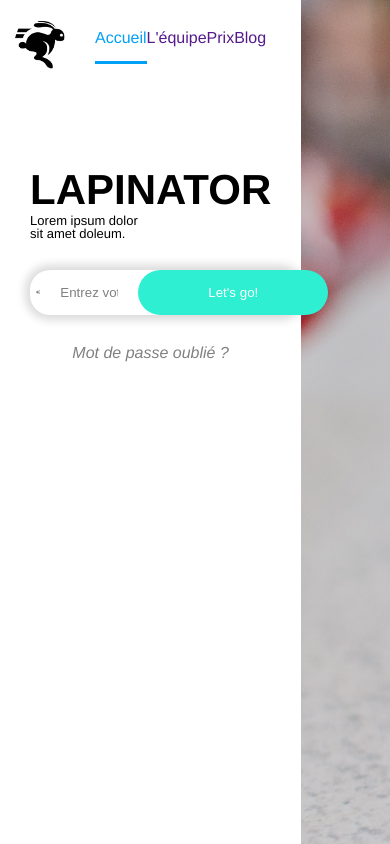
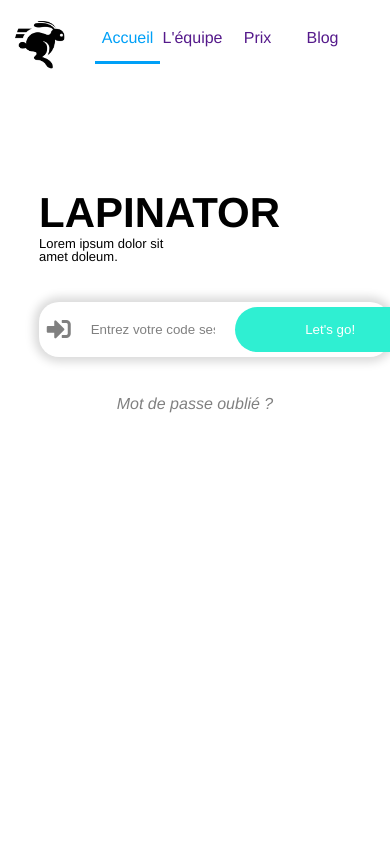
Before and after one commit to Kwoak/Lapinator, a plain HTML site: page index.html in a window 390 px wide. Drawn offline with Linux system fonts and the light colour scheme.

Commit message:
Passage css en scss

```diff
--- a/css/main.css
+++ b/css/main.css
@@ -38,7 +38,6 @@ html, body {
 	align-items: center;
 	justify-content: space-around;
 	margin: 0px 5px 5px 15px;
-
 }
 
 .navbar {
@@ -58,7 +57,7 @@ html, body {
 	padding-bottom: 15px;
 }
 
-#a_active {
+#a-active {
 	color: #00a0f7;
 	text-decoration: none;
 }
@@ -78,8 +77,11 @@ html, body {
 	color: #00a0f7;
 	flex: 1;
 	margin: 0;
-	list-style-type: none;
 	justify-content: center;
+}
+
+.icon {
+	display: none;
 }
 
 .text-title {
@@ -121,16 +123,15 @@ html, body {
   justify-content: flex-start;
   align-items: center;
   align-content: stretch;
-  border-radius: 29px;
+  border-radius: 35px;
   width: 110%;
 }
 
 
-.svg {
+.fa-sign-in-alt {
 	padding-left: 2%;
 	z-index: 2;
-	height: 8%;
-	width: 8%;
+	font-size: 24px;
 	color: grey;
 }
 
@@ -138,9 +139,9 @@ html, body {
 .input {
 	width: 110%;
 	z-index: 1;
-	border-radius: 29px;
+	border-radius: 35px;
 	border: none;
-	padding: 10px 20px 10px 20px;
+	padding: 20px 20px 20px 20px;
 }
 
 ::placeholder {
@@ -176,3 +177,89 @@ button {
 	text-decoration: none;
 	color: grey;
 }
+
+
+/*
+  ##Device = Desktops
+  ##Screen = 1281px to higher resolution desktops
+*/
+@media (min-width: 1281px) {
+
+  //CSS
+
+}
+
+
+
+
+
+
+/*
+  ##Device = Laptops, Desktops
+  ##Screen = B/w 1025px to 1280px
+*/
+@media (min-width: 769px) and (max-width: 1280px) {
+
+
+}
+
+
+
+
+
+/*
+  ##Device = Tablets, Ipads (portrait)
+  ##Screen = B/w 768px to 1024px
+*/
+@media (min-width: 481px) and (max-width: 768px) {
+
+  .right-panel {
+  	display: none;
+  }
+
+
+}
+
+
+
+
+
+
+
+/*
+  ##Device = Most of the Smartphones Mobiles (Portrait)
+  ##Screen = B/w 320px to 479px
+*/
+@media (max-width: 480px) {
+
+  .right-panel {
+  	display: none;
+  }
+
+  .navbar.responsive {
+  	position: relative;
+  }
+
+  .navbar.responsive a.icon {
+    position: absolute;
+    right: 0;
+    top: 0;
+  }
+
+  .navbar.responsive a {
+    float: none;
+    display: block;
+    text-align: left;
+  }
+
+  .navbar {
+  	display: none;
+  }
+
+
+  .flex-container a.icon {
+    display: block;
+    color: grey;
+  }
+
+}
--- /dev/null
+++ b/css/style.scss
@@ -0,0 +1,180 @@
+html,
+body {
+    height: 100%;
+    overflow-y: hidden;
+    font-family: helvetica;
+    #conteneur {
+        display: flex;
+        height: 100%;
+        .left-panel {
+            flex: 2;
+            background-color: white;
+            z-index: 1;
+            .flex-container {
+                display: flex;
+                align-items: center;
+                justify-content: space-around;
+                margin: 0px 5px 5px 15px;
+                .logo {
+                    width: 50px;
+                    height: 50px;
+                }
+                .navbar {
+                    display: flex;
+                    padding: 20px;
+                    flex: 4;
+                    margin: 10px;
+                    .menu-active {
+                        display: flex;
+                        color: #00a0f7;
+                        flex: 1;
+                        margin: 0;
+                        justify-content: center;
+                        border-bottom: 3px solid #00a0f7;
+                        padding-bottom: 15px;
+                        #a-active {
+                            color: #00a0f7;
+                            text-decoration: none;
+                        }
+                    }
+                    .menu-item {
+                        display: flex;
+                        text-decoration: none;
+                        color: #00a0f7;
+                        flex: 1;
+                        margin: 0;
+                        justify-content: center;
+                        #a {
+                            text-decoration: none;
+                        }
+                    }
+                    .icon {
+                        display: none;
+                    }
+                }
+            }
+            .text-title {
+                display: flex;
+                flex-direction: column;
+                text-align: left;
+                margin: 25% 50% 10% 10%;
+                .titre {
+                    font-weight: bold;
+                    font-size: 42px;
+                    margin: 0% 0% 2% 0%;
+                }
+                .paragraphe {
+                    font-size: 13px;
+                }
+            }
+            .form {
+                margin-left: 10%;
+                width: 90%;
+                box-sizing: border-box;
+                border: none;
+                border-radius: 20px;
+                box-shadow: 0px 0px 10px 5px #DADADA;
+                color: #A4A4A4;
+                font-size: 16px;
+                background-color: white;
+                .container-form {
+                    display: flex;
+                    flex-direction: row;
+                    justify-content: flex-start;
+                    align-items: center;
+                    align-content: stretch;
+                    border-radius: 35px;
+                    width: 110%;
+                    .fa-sign-in-alt {
+                        padding-left: 2%;
+                        z-index: 2;
+                        font-size: 24px;
+                        color: grey;
+                    }
+                    .input {
+                        width: 110%;
+                        z-index: 1;
+                        border-radius: 35px;
+                        border: none;
+                        padding: 20px 20px 20px 20px;
+                        &::placeholder {
+                            color: grey;
+                        }
+                    }
+                    button {
+                        z-index: 2;
+                        border-radius: 29px;
+                        border: none;
+                        background-color: #2fefd2;
+                        padding: 15px 70px 15px 70px;
+                        cursor: pointer;
+                        white-space: nowrap;
+                        text-align: center;
+                        #a_button {
+                            text-decoration: none;
+                            color: white;
+                        }
+                    }
+                }
+            }
+            .mdp {
+                display: flex;
+                flex-direction: column;
+                text-align: center;
+                margin: 10% 0% 0% 0%;
+                font-style: italic;
+                #mdp {
+                    text-decoration: none;
+                    color: grey;
+                }
+            }
+        }
+        .right-panel {
+            flex: 3;
+            background-image: url("../img/lapinator.jpg");
+            background-size: cover;
+        }
+    }
+}
+
+/*
+  ##Device = Desktops
+  ##Screen = 1281px to higher resolution desktops
+*/
+
+@media (min-width: 1281px) {
+    //CSS
+}
+
+/*
+  ##Device = Laptops, Desktops
+  ##Screen = B/w 1025px to 1280px
+*/
+
+@media (min-width: 769px) and (max-width: 1280px) {}
+
+/*
+  ##Device = Tablets, Ipads (portrait)
+  ##Screen = B/w 768px to 1024px
+*/
+
+@media (min-width: 481px) and (max-width: 768px) {
+    .right-panel {
+        display: none;
+    }
+}
+
+/*
+  ##Device = Most of the Smartphones Mobiles (Portrait)
+  ##Screen = B/w 320px to 479px
+*/
+
+@media (max-width: 480px) {
+    .right-panel {
+        display: none;
+    }
+
+    .left-panel {
+
+    }
+}
--- a/index.html
+++ b/index.html
@@ -1,9 +1,13 @@
 <!DOCTYPE html>
 <html>
+
 <head>
 	<meta charset="utf-8">
 	<link rel="stylesheet" type="text/css" href="css/reset.css">
-  		<link rel="stylesheet" type="text/css" href="css/main.css">
+	<link rel="stylesheet" type="text/css" href="css/style.css">
+	<link rel="stylesheet" href="https://use.fontawesome.com/releases/v5.4.1/css/all.css" integrity="sha384-5sAR7xN1Nv6T6+dT2mhtzEpVJvfS3NScPQTrOxhwjIuvcA67KV2R5Jz6kr4abQsz"
+	 crossorigin="anonymous">
+	<script type="text/javascript" src="js/main.js"></script>
 	<title>Lapinator</title>
 </head>
 
@@ -11,20 +15,20 @@
 	<section class="left-panel">
 		<nav class="flex-container">
 			<a href=""><img class="logo" src="img/rabbit.png"></a>
-			<ul class="navbar">
-				<li class="menu-active"><a id="a_active" href="">Accueil</a></li>
+			<ul class="navbar" id="myTopnav">
+				<li class="menu-active"><a id="a-active" href="">Accueil</a></li>
 				<li class="menu-item"><a id="a" href="">L'équipe</a></li>
 				<li class="menu-item"><a id="a" href="">Prix</a></li>
 				<li class="menu-item"><a id="a" href="">Blog</a></li>
-			</ul>
-		</nav>
-			<div class="text-title">
+				<a href="javascript:void(0);" class="icon" onclick="myFunction()">
+					<i class="fa fa-bars"></i>
+					< </a> </ul> </nav> <div class="text-title">
 						<h1 class="titre">LAPINATOR</h1>
 						<p class="paragraphe">Lorem ipsum dolor sit amet doleum.</p>
 						</div>
 						<form class="form">
 							<div class="container-form">
-						<svg aria-hidden="true" data-prefix="fas" data-icon="sign-in-alt" class="svg" role="img" xmlns="http://www.w3.org/2000/svg" viewBox="0 0 512 512"><path fill="currentColor" d="M416 448h-84c-6.6 0-12-5.4-12-12v-40c0-6.6 5.4-12 12-12h84c17.7 0 32-14.3 32-32V160c0-17.7-14.3-32-32-32h-84c-6.6 0-12-5.4-12-12V76c0-6.6 5.4-12 12-12h84c53 0 96 43 96 96v192c0 53-43 96-96 96zm-47-201L201 79c-15-15-41-4.5-41 17v96H24c-13.3 0-24 10.7-24 24v96c0 13.3 10.7 24 24 24h136v96c0 21.5 26 32 41 17l168-168c9.3-9.4 9.3-24.6 0-34z"></path></svg>
+								<i class="fas fa-sign-in-alt"></i>
 								<input class="input" type="text" name="prénom" placeholder="Entrez votre code session">
 								<button><a id="a_button" href="">Let's go!</a>
 								</button>
@@ -37,4 +41,5 @@
 
 	</section>
 </body>
+
 </html>
--- /dev/null
+++ b/js/main.js
@@ -0,0 +1,8 @@
+function myFunction() {
+    var x = document.getElementById("myTopnav");
+    if (x.className === "navbar") {
+        x.className += " responsive";
+    } else {
+        x.className = "navbar";
+    }
+}
```
Also changed, not shown: css/style.css (added), img/Group.svg (added). Lines whose indentation alone changed are shown as unchanged.
